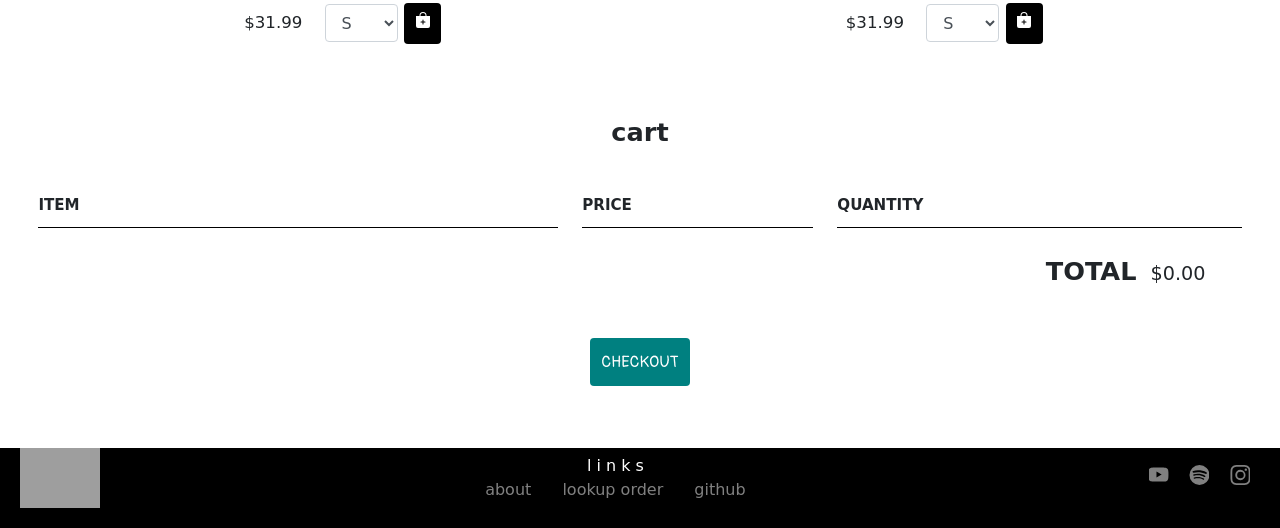
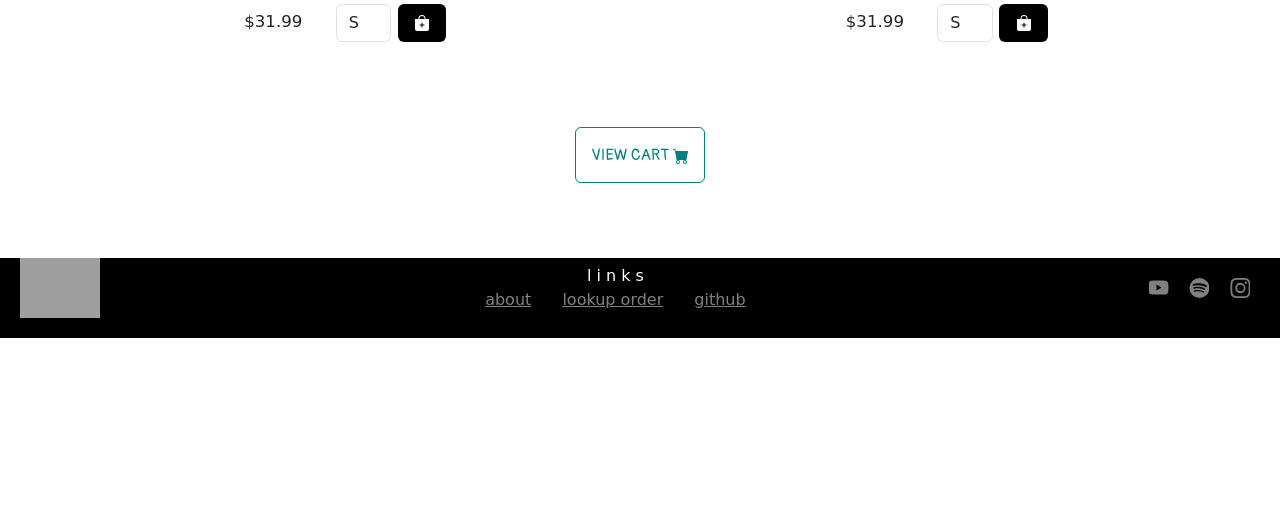
Before and after one commit to jschhie/Mock-Band-Web-App, a Flask app: page /store in a window 1280 px wide. Shown: the part 913-1441 px from the top of the page. After the commit the page ends 1251 px from the top, so only its background shows below. Run offline with Flask 2, Linux system fonts and the light colour scheme; some libraries are stand-ins or nearby versions; some web fonts are replaced; grey boxes are pictures that could not be loaded.

Commit message:
updated bootstrap 5.xx to include offcanvas cart; changed navbar

```diff
--- a/website/static/store-tix-ops.js
+++ b/website/static/store-tix-ops.js
@@ -315,14 +315,25 @@ function addRowToCart(title, price, imageSrc) {
     }
 
     // Check if duplicate cart item
+    var offCanvas = document.getElementById("offcanvasRight").getElementsByClassName("offcanvas-body")[0];
+
+    var cartItemsAll = offCanvas.getElementsByClassName("cart-items-all")[0];
+    var cartItemNames = offCanvas.getElementsByClassName("cart-item-title");
+    var cartItemSizes = offCanvas.getElementsByClassName("cart-item-size");
+
+    /*
     var cartItemsAll = document.getElementsByClassName("cart-items-all")[0];
     var cartItemNames = document.getElementsByClassName("cart-item-title");
     var cartItemSizes = document.getElementsByClassName("cart-item-size");
+    */
 
     for (var i = 0; i < cartItemNames.length; i++) {
-        if (cartItemNames[i].innerText.includes(title)) {
+
+        /*if (cartItemNames[i].innerText.includes(title)) { */
+        if (cartItemNames[i].textContent.includes(title)) {
             if (sizeOption != "") {
-                if (cartItemSizes[i].innerText.includes(sizeOption)) {
+                /*if (cartItemSizes[i].innerText.includes(sizeOption)) { */
+                if (cartItemSizes[i].textContent.includes(sizeOption)) {
                     // Duplicate Size selected for Duplicate Merch
                     alert('This size has already been added to cart.');
                     return; // skip below code
@@ -346,7 +357,11 @@ function addRowToCart(title, price, imageSrc) {
         <span class="cart-price cart-column">${price}</span>
         <div class="cart-amount cart-column">
             <input type="number" value="1" class="cart-input" onchange="quantityChanged(this)">
-            <button type="button" class="btn cart-remove-btn" onclick="removeCartItems(this)">REMOVE</button>
+            <button type="button" class="btn cart-remove-btn" onclick="removeCartItems(this)">
+                <svg class="remove-svg" xmlns="http://www.w3.org/2000/svg" width="16" height="16" fill="currentColor" class="bi bi-x" viewBox="0 0 16 16">
+                <path d="M4.646 4.646a.5.5 0 0 1 .708 0L8 7.293l2.646-2.647a.5.5 0 0 1 .708.708L8.707 8l2.647 2.646a.5.5 0 0 1-.708.708L8 8.707l-2.646 2.647a.5.5 0 0 1-.708-.708L7.293 8 4.646 5.354a.5.5 0 0 1 0-.708z"/>
+                </svg>
+            </button>
         </div>`;
     // backticks to use on multiple lines and can directly add variables with ${varName}
     cartRow.innerHTML = cartRowContents;
@@ -379,11 +394,18 @@ function addTixRowToCart(tixType, price) {
     cartRow.classList.add('cart-row');
 
     // Check if duplicate ticket
+    var offCanvas = document.getElementById("offcanvasRight").getElementsByClassName("offcanvas-body")[0];
+    var cartItemsAll = offCanvas.getElementsByClassName("cart-items-all")[0];
+    var cartTixTypes = offCanvas.getElementsByClassName("cart-type");
+
+    /*
     var cartItemsAll = document.getElementsByClassName("cart-items-all")[0];
     var cartTixTypes = document.getElementsByClassName("cart-type");
+    */
 
     for (var i = 0; i < cartTixTypes.length; i++) {
-        if (cartTixTypes[i].innerText == tixType) {
+        /*if (cartTixTypes[i].innerText == tixType) {*/
+        if (cartTixTypes[i].innerHTML == tixType) {
             alert('This item is already added to cart.');
             return; // skip below code
         }
@@ -396,7 +418,11 @@ function addTixRowToCart(tixType, price) {
         <span class="cart-price cart-column">${price}</span>
         <div class="cart-amount cart-column">
             <input type="number" value="1" class="cart-input" onchange="quantityChanged(this)">
-            <button type="button" class="btn cart-remove-btn" onclick="removeCartItems(this)">REMOVE</button>
+            <button type="button" class="btn cart-remove-btn" onclick="removeCartItems(this)">
+                <svg class="remove-svg" xmlns="http://www.w3.org/2000/svg" width="16" height="16" fill="currentColor" class="bi bi-x" viewBox="0 0 16 16">
+                <path d="M4.646 4.646a.5.5 0 0 1 .708 0L8 7.293l2.646-2.647a.5.5 0 0 1 .708.708L8.707 8l2.647 2.646a.5.5 0 0 1-.708.708L8 8.707l-2.646 2.647a.5.5 0 0 1-.708-.708L7.293 8 4.646 5.354a.5.5 0 0 1 0-.708z"/>
+                </svg>
+            </button>
         </div>`;
     cartRow.innerHTML = cartRowContents;
 
--- a/website/static/style.css
+++ b/website/static/style.css
@@ -492,6 +507,7 @@ footer {
     /* small view */
     margin-top: 1%;
     margin-bottom: 3%;
+    margin-right: 3%;
 }
 
 @media all and (min-width:768px) {
@@ -601,6 +623,21 @@ footer {
     color: white;
     font-size: medium;
     margin-top: 1%;
+}
+
+.view-cart-btn {
+    background-color: white;
+    color: teal;
+    border: 1px solid teal;
+    margin-top: 1%;
+    padding: 15px;
+    font-size: medium;
+    margin-bottom: 1%;
+}
+
+.view-cart-btn:hover {
+    background-color: teal;
+    color: white;
 }
 
 .purchase-btn:hover, .map-btn:hover {
--- a/website/templates/base.html
+++ b/website/templates/base.html
@@ -6,7 +6,11 @@
         <meta name="viewport" content="width=device-width, initial-scale=1, shrink-to-fit=no">
 
         <!-- BOOTSTRAP -->
+        <link href="https://cdn.jsdelivr.net/npm/bootstrap@5.3.0/dist/css/bootstrap.min.css" rel="stylesheet" integrity="sha384-9ndCyUaIbzAi2FUVXJi0CjmCapSmO7SnpJef0486qhLnuZ2cdeRhO02iuK6FUUVM" crossorigin="anonymous">
+        <!--
             <link rel="stylesheet" href="https://cdn.jsdelivr.net/npm/bootstrap@4.0.0/dist/css/bootstrap.min.css" integrity="sha384-Gn5384xqQ1aoWXA+058RXPxPg6fy4IWvTNh0E263XmFcJlSAwiGgFAW/dAiS6JXm" crossorigin="anonymous">
+        -->
+
 
         <!-- Custom CSS -->
         <link type="text/css" href="../static/style.css" rel="stylesheet"/>
@@ -25,11 +29,15 @@
     <header>
         <!-- NAV BAR -->
         <nav class="navbar navbar-expand-lg">
+            <div class="container-fluid">
                 <button
                     class="navbar-toggler"
-                type="button"
-                data-toggle="collapse"
-                data-target="#navbar">
+                    type="button btn"
+                    data-bs-toggle="collapse"
+                    data-bs-target="#navbar"
+                    aria-controls="navbar"
+                    aria-expanded="false"
+                    aria-label="Toggle navigation">
                 <span>
                     <svg xmlns="http://www.w3.org/2000/svg" width="16" height="16" fill="white" class="bi bi-three-dots" viewBox="0 0 16 16">
                         <path d="M3 9.5a1.5 1.5 0 1 1 0-3 1.5 1.5 0 0 1 0 3zm5 0a1.5 1.5 0 1 1 0-3 1.5 1.5 0 0 1 0 3zm5 0a1.5 1.5 0 1 1 0-3 1.5 1.5 0 0 1 0 3z"/>
@@ -37,9 +45,18 @@
                 </span>
                 </button>
                 <div class="collapse navbar-collapse custom-navbar" id="navbar">
-                <a class="nav-item nav-link" href="/index">H O M E</a>
-                <a class="nav-item nav-link" href="/store">S T O R E</a>
-                <a class="nav-item nav-link" href="/about">A B O U T</a>
+                    <ul class="navbar-nav">
+                        <li class="nav-item">
+                            <a class="nav-link" href="/index">H O M E</a>
+                        </li>
+                        <li class="nav-item">
+                            <a class="nav-link" href="/store">S T O R E</a>
+                        </li>
+                        <li class="nav-item">
+                            <a class="nav-link" href="/about">A B O U T</a>
+                        </li>
+                    </ul>
+                </div>
             </div>
         </nav>
 
@@ -145,9 +162,15 @@
         </footer>
 
         <!-- JAVASCRIPT FOR BOOTSTRAP ELEMENTS -->
+        <script src="https://cdn.jsdelivr.net/npm/@popperjs/core@2.11.8/dist/umd/popper.min.js" integrity="sha384-I7E8VVD/ismYTF4hNIPjVp/Zjvgyol6VFvRkX/vR+Vc4jQkC+hVqc2pM8ODewa9r" crossorigin="anonymous"></script>
+        <script src="https://cdn.jsdelivr.net/npm/bootstrap@5.3.0/dist/js/bootstrap.bundle.min.js" integrity="sha384-geWF76RCwLtnZ8qwWowPQNguL3RmwHVBC9FhGdlKrxdiJJigb/j/68SIy3Te4Bkz" crossorigin="anonymous"></script>
+        <script src="https://cdn.jsdelivr.net/npm/bootstrap@5.3.0/dist/js/bootstrap.min.js" integrity="sha384-fbbOQedDUMZZ5KreZpsbe1LCZPVmfTnH7ois6mU1QK+m14rQ1l2bGBq41eYeM/fS" crossorigin="anonymous"></script>
+        <!--
             <script src="https://code.jquery.com/jquery-3.2.1.slim.min.js" integrity="sha384-KJ3o2DKtIkvYIK3UENzmM7KCkRr/rE9/Qpg6aAZGJwFDMVNA/GpGFF93hXpG5KkN" crossorigin="anonymous"></script>
             <script src="https://cdn.jsdelivr.net/npm/popper.js@1.12.9/dist/umd/popper.min.js" integrity="sha384-ApNbgh9B+Y1QKtv3Rn7W3mgPxhU9K/ScQsAP7hUibX39j7fakFPskvXusvfa0b4Q" crossorigin="anonymous"></script>
             <script src="https://cdn.jsdelivr.net/npm/bootstrap@4.0.0/dist/js/bootstrap.min.js" integrity="sha384-JZR6Spejh4U02d8jOt6vLEHfe/JQGiRRSQQxSfFWpi1MquVdAyjUar5+76PVCmYl" crossorigin="anonymous"></script>
+        -->
+
 
         <!-- JS for store operations -->
         <script src="../static/store-tix-ops.js"></script>
--- a/website/templates/error.html
+++ b/website/templates/error.html
@@ -7,6 +7,6 @@
   <h2 class="section-header">Page Not Found</h2>
   <p class="about-text">What you were looking for is just not there.</p>
   <br>
-  <a class="btn general-btn" href="{{ url_for('views.index') }}">Return Home</a>
+  <a class="btn general-btn return-home-btn" href="{{ url_for('views.index') }}">Return Home</a>
 </section>
 {% endblock %}
--- a/website/templates/store.html
+++ b/website/templates/store.html
@@ -71,13 +71,13 @@
             <span class="shop-item-title">Love Yourself: Black Hoodie</span>
             <img class="shop-item-image" type="image/png" src="https://live.staticflickr.com/65535/52726627658_dc143b07b2_o.jpg" height="100px"/>
             <div class="shop-item-details row">
-                <span class="shop-item-price col-md-4">$31.99</span>
-                <select class="form-control col-md-4 size-option" id="blackHoodSize">
+                <span class="shop-item-price col">$31.99</span>
+                <select class="form-control col size-option" id="blackHoodSize">
                     <option value="Small" selected>S</option>
                     <option value="Medium">M</option>
                     <option value="Large">L</option>
                 </select>
-                <button title="Add to Cart" type="button" class="btn general-btn shop-item-btn col-md-2" onclick="addToCart(this)">
+                <button title="Add to Cart" type="button" class="btn general-btn shop-item-btn col" onclick="addToCart(this)">
                     <svg xmlns="http://www.w3.org/2000/svg" width="16" height="16" fill="currentColor" class="bi bi-bag-plus-fill" viewBox="0 0 16 16">
                         <path fill-rule="evenodd" d="M10.5 3.5a2.5 2.5 0 0 0-5 0V4h5v-.5zm1 0V4H15v10a2 2 0 0 1-2 2H3a2 2 0 0 1-2-2V4h3.5v-.5a3.5 3.5 0 1 1 7 0zM8.5 8a.5.5 0 0 0-1 0v1.5H6a.5.5 0 0 0 0 1h1.5V12a.5.5 0 0 0 1 0v-1.5H10a.5.5 0 0 0 0-1H8.5V8z"/>
                     </svg>
@@ -89,13 +89,13 @@
             <span class="shop-item-title">Love Yourself: White Hoodie</span>
             <img class="shop-item-image" type="image/png" src="https://live.staticflickr.com/65535/52726147106_704a98479e_o.jpg" height="100px"/>
             <div class="shop-item-details row">
-                <span class="shop-item-price col-md-4">$31.99</span>
-                <select class="form-control col-md-4 size-option" id="whiteHoodSize">
+                <span class="shop-item-price col">$31.99</span>
+                <select class="form-control col size-option" id="whiteHoodSize">
                     <option value="Small" selected>S</option>
                     <option value="Medium">M</option>
                     <option value="Large">L</option>
                 </select>
-                <button title="Add to Cart" type="button" class="btn general-btn shop-item-btn col-md-2" onclick="addToCart(this)">
+                <button title="Add to Cart" type="button" class="btn general-btn shop-item-btn col" onclick="addToCart(this)">
                     <svg xmlns="http://www.w3.org/2000/svg" width="16" height="16" fill="currentColor" class="bi bi-bag-plus-fill" viewBox="0 0 16 16">
                         <path fill-rule="evenodd" d="M10.5 3.5a2.5 2.5 0 0 0-5 0V4h5v-.5zm1 0V4H15v10a2 2 0 0 1-2 2H3a2 2 0 0 1-2-2V4h3.5v-.5a3.5 3.5 0 1 1 7 0zM8.5 8a.5.5 0 0 0-1 0v1.5H6a.5.5 0 0 0 0 1h1.5V12a.5.5 0 0 0 1 0v-1.5H10a.5.5 0 0 0 0-1H8.5V8z"/>
                     </svg>
@@ -107,6 +107,24 @@
 
 <!-- CART SECTION -->
 <section>
+
+    <!-- SHOPPING CART OFFCANVAS -->
+    <div class="center-btn">
+        <button title="View Cart" class="btn view-cart-btn" type="button" data-bs-toggle="offcanvas" data-bs-target="#offcanvasRight" aria-controls="offcanvasRight" onclick="updateCartTotal()">
+            VIEW CART
+            <svg xmlns="http://www.w3.org/2000/svg" width="16" height="16" fill="currentColor" class="bi bi-cart-fill" viewBox="0 0 16 16">
+                <path d="M0 1.5A.5.5 0 0 1 .5 1H2a.5.5 0 0 1 .485.379L2.89 3H14.5a.5.5 0 0 1 .491.592l-1.5 8A.5.5 0 0 1 13 12H4a.5.5 0 0 1-.491-.408L2.01 3.607 1.61 2H.5a.5.5 0 0 1-.5-.5zM5 12a2 2 0 1 0 0 4 2 2 0 0 0 0-4zm7 0a2 2 0 1 0 0 4 2 2 0 0 0 0-4zm-7 1a1 1 0 1 1 0 2 1 1 0 0 1 0-2zm7 0a1 1 0 1 1 0 2 1 1 0 0 1 0-2z"/>
+            </svg>
+        </button>
+    </div>
+
+    <div class="offcanvas offcanvas-end" tabindex="-1" id="offcanvasRight" aria-labelledby="offcanvasRightLabel">
+
+        <div class="offcanvas-header">
+          <button type="button" class="btn-close text-reset" data-bs-dismiss="offcanvas" aria-label="Close"></button>
+        </div>
+
+        <div class="offcanvas-body">
             <h2 class="section-header">cart</h2>
             <!-- CART HEADER ROW -->
             <div class="cart-row">
@@ -130,6 +148,8 @@
                     CHECKOUT
                 </button>
             </div>
+        </div>
+      </div>
 
 </section>
 
```
Also changed, not shown: other parts of website/static/style.css (+40 -19 lines), website/templates/buy-tix.html (+26 -1 lines), newdemos/offcanvas-home.png (added), newdemos/offcanvas-merch.png (added), newdemos/offcanvas-store.png (added), newdemos/offcanvas-tix.png (added). Lines whose indentation alone changed are shown as unchanged.
